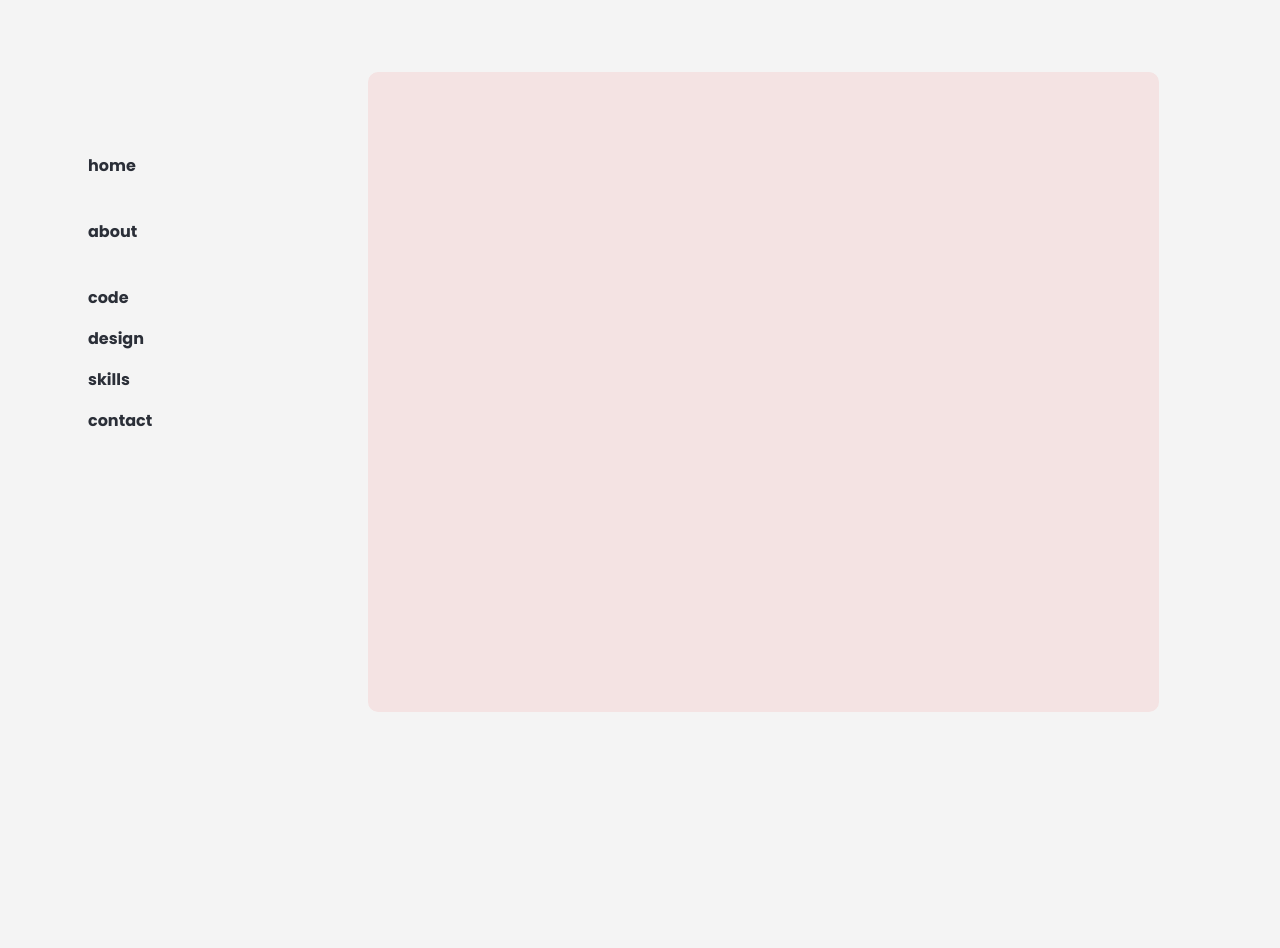
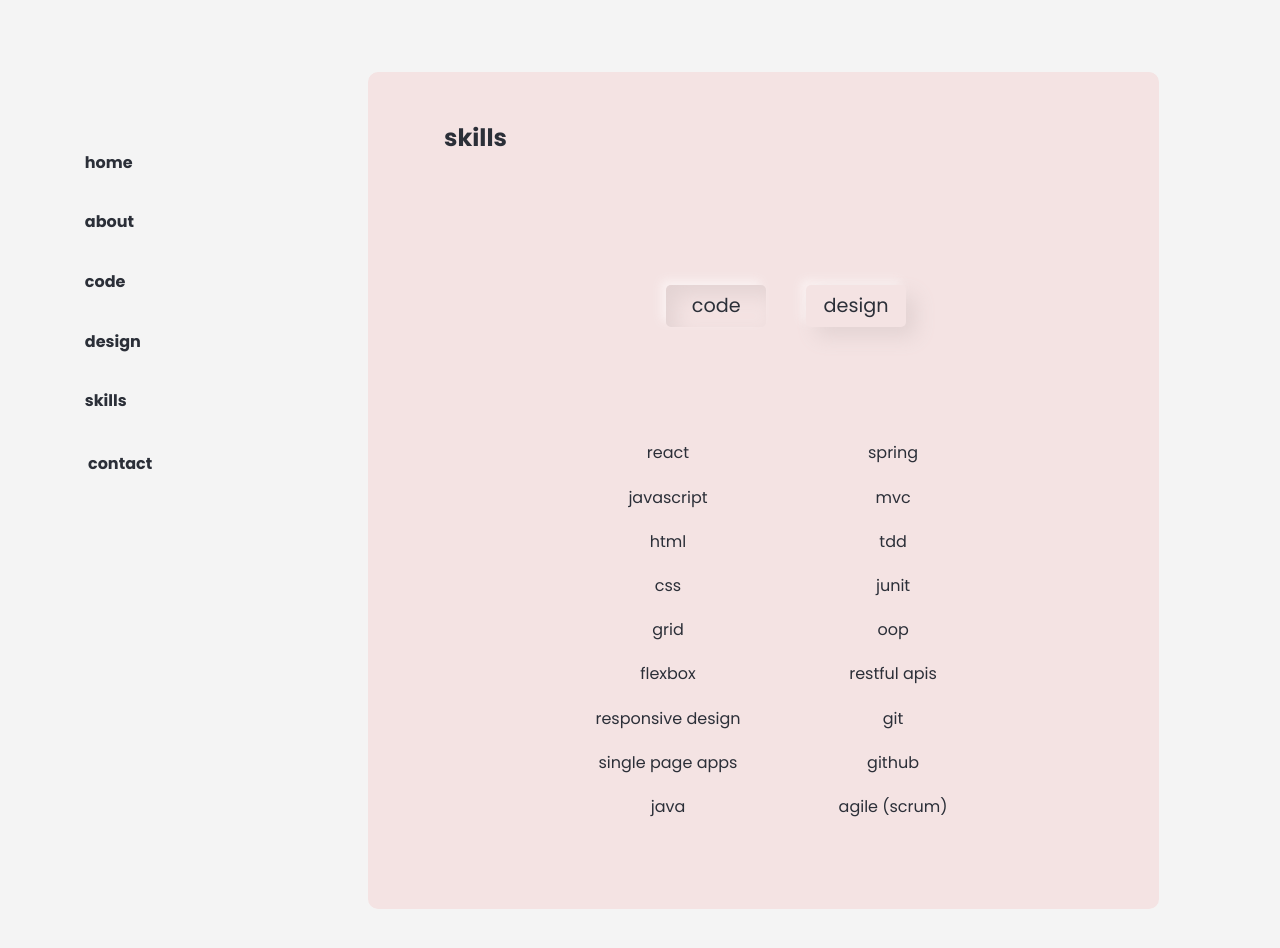
Before and after one commit to thornsberrysara/thornsberrysara.github.io, a React (Create React App) app in the folder portfolio/: page /skills/code in a window 1280 px wide. Shown: the top 948 px of the page. Before the commit the page ends 800 px from the top, so only its background shows below. Built offline with nearby package versions, Linux system fonts and the light colour scheme.

Commit message:
skills page finished

```diff
--- a/portfolio/src/App.css
+++ b/portfolio/src/App.css
@@ -2,8 +2,8 @@
   margin: 0;
   padding: 0;
   box-sizing: border-box;
-  font-family: 'Poppins', sans-serif;;
-  color: #2B2F38;
+  font-family: "Poppins", sans-serif;
+  color: #2b2f38;
 }
 
 body {
@@ -27,6 +27,68 @@ h4 {
   padding: 20px 90px 0 30px;
 }
 
+.skills-list {
+  columns: 2;
+  list-style: none;
+  margin-top: 5em;
+  margin-bottom: 5em;
+}
+
+.skills-list li {
+  padding: .6em 2em .6em 2em;
+  text-align: center;
+}
+
+.skills {
+  text-align: center;
+  display: flex;
+  flex-direction: column;
+  justify-content: center;
+  align-content: center;
+  align-items: center;
+}
+
+.on {
+  border-radius: 5px;
+  box-shadow: 0px 0px 0px #e3d3d3, 0px 0px 0px #faf1f1;
+  box-shadow: inset 10px 10px 20px #e3d3d3, -5px -5px 10px #faf1f1;
+  width: 5.2em;
+  height: 2.2em;
+  text-align: center;
+  margin-right: 0.5em;
+  font-size: 1.2em;
+  border: none;
+  outline: none;
+  background-color: transparent;
+  padding: 0 0 0 0;
+  margin-top: 3em;
+}
+
+.off {
+  border-radius: 5px;
+  box-shadow: 10px 10px 20px #e3d3d3, -5px -5px 10px #faf1f1;
+  width: 5.2em;
+  height: 2.2em;
+  text-align: center;
+  margin-left: 0.5em;
+  font-size: 1.2em;
+  border: none;
+  outline: none;
+  background-color: transparent;
+  padding: 0 0 0 0;
+  margin-top: 3em;
+}
+
+.off:hover {
+  cursor: pointer;
+}
+
+.buttons {
+  display: flex;
+  justify-content: center;
+  margin-top: 0;
+}
+
 @media screen and (min-width: 940px) {
   body {
     background-color: #f4f4f4;
@@ -36,6 +98,7 @@ h4 {
     background-color: #f4e3e3;
     width: 65%;
     height: 80vh;
+    height: auto;
     border-radius: 10px;
     margin-left: 20em;
     margin-bottom: 5em;
@@ -53,5 +116,6 @@ h4 {
     text-align: right;
     padding: 10em 5em 0 5em;
     width: 80%;
+    margin-bottom: 30vh;
   }
 }
--- a/portfolio/src/App.js
+++ b/portfolio/src/App.js
@@ -10,6 +10,9 @@ import {
   Link
 } from "react-router-dom";
 import Code from './pages/Code';
+import Design from './pages/Design';
+import SkillsCode from './pages/SkillsCode';
+import SkillsDesign from './pages/SkillsDesign';
 
 function App() {
   return (
@@ -20,6 +23,9 @@ function App() {
        <Switch>
           <Route exact path="/about" component={About} />
           <Route exact path="/code" component={Code} />
+          <Route exact path="/design" component={Design} />
+          <Route exact path="/skills/code" component={SkillsCode} />
+          <Route exact path="/skills/design" component={SkillsDesign} />
           <Route exact path="/" component={Home} />
         </Switch>
      </div>
--- a/portfolio/src/components/Card.css
+++ b/portfolio/src/components/Card.css
@@ -20,22 +20,20 @@
 }
 
 .card:hover + .tools {
-    display: grid;
-    grid-column: 2 / 3;
-
+    display: block;
+    position: relative;
+    color: #FF6B81;
 }
 
 .tools {
     display: none;
+    width: 14em;
+    color: #FF6B81;
+    list-style: none;
 }
 
-.card:nth-child(odd) {
-    text-align: left;
-}
-
-.card:nth-child(even) {
-    text-align: right;
-    background-color: green;
+.tools-list {
+    color: #FF6B81;
 }
 
 .title {
--- a/portfolio/src/components/Card.js
+++ b/portfolio/src/components/Card.js
@@ -1,18 +1,19 @@
 import React from "react";
-import './Card.css';
+import "./Card.css";
 
 const Card = ({ title, description, tools }) => {
   return (
+    <>
     <div className="card-container">
       <div className="card">
         <h3 className="title">{title}</h3>
         <p>{description}</p>
       </div>
       <div className="tools">
-  <p>{tools}</p>
+        {(tools = tools.map(tool => <li className="tools-list">{tool}</li>))}
       </div>
-
     </div>
+    </>
   );
 };
 
--- a/portfolio/src/components/Nav/Nav.css
+++ b/portfolio/src/components/Nav/Nav.css
@@ -9,7 +9,7 @@ nav {
     height: 5em;
 }
 
-li {
+.nav-link {
     padding: .3em;
 }
 
@@ -25,7 +25,7 @@ li {
     height: 30em;
 }
 
-button {
+.toggle-btn {
     border: none;
     background-color: transparent;
     outline: none;
@@ -47,7 +47,7 @@ button {
         position: fixed;
     }
 
-    button {
+    .toggle-btn {
         display: none;
     }
 
--- a/portfolio/src/components/Nav/Nav.js
+++ b/portfolio/src/components/Nav/Nav.js
@@ -18,15 +18,15 @@ export default class App extends Component {
         return (
           <>
               <nav>
-                    <button onClick={this.Toggle}>
+                    <button className="toggle-btn" onClick={this.Toggle}>
                     <i className="fas fa-bars"></i>
                     </button>
                     <ul className={this.state.toggle ? "nav-links show-nav" : "nav-links"}>
-                    <Link to="/"><li>home</li></Link>
-                    <Link to="/about"><li>about</li></Link>
-                        <li href="#">code</li>
-                        <li href="#">design</li>
-                        <li href="#">skills</li>
+                    <Link to="/"><li className="nav-link">home</li></Link>
+                    <Link to="/about"><li className="nav-link">about</li></Link>
+                    <Link to="/code"><li className="nav-link">code</li></Link>
+                    <Link to="/design"><li className="nav-link">design</li></Link>
+                    <Link to="/skills/code"><li className="nav-link">skills</li></Link>
                         <li href="#">contact</li>
                     </ul>
               </nav>
--- a/portfolio/src/pages/Code.js
+++ b/portfolio/src/pages/Code.js
@@ -4,7 +4,11 @@ import Card from "../components/Card";
 const Code = () => {
   return (
     <>
-        <Card title="food truck frenzy" description="Allows users to find local food truck menus, locations, hours and upcoming events." tools={[
+        <h3>code</h3>
+      <Card
+        title="food truck frenzy"
+        description="Allows users to find local food truck menus, locations, hours and upcoming events."
+        tools={[
           "java",
           "spring",
           "mvc",
@@ -12,76 +16,38 @@ const Code = () => {
           "agile (scrum)",
           "html",
           "css"
-       ]}/>
-        <Card title="trivia app" description="A quiz application based on 'How I Met Your Mother'." />
-        <Card title="donut maker" description="Make as many donuts as you can. Save up your donuts to purchase multipliers or auto-clickers." />
-        <Card title="music app" description="An SPA where users can create, read, update, and delete artists, albums, and songs, using an API." />
-        <Card title="to do list" description="Add, edit, and delete items on your to-do list." />
+        ]}
+      />
+      <Card
+        title="trivia app"
+        description="A quiz application based on 'How I Met Your Mother'."
+        tools={["react", "html", "css"]}
+      />
+      <Card
+        title="donut maker"
+        description="Make as many donuts as you can. Save up your donuts to purchase multipliers or auto-clickers."
+        tools={["javascript", "html", "css"]}
+      />
+      <Card
+        title="music app"
+        description="An SPA where users can create, read, update, and delete artists, albums, and songs, using an API."
+        tools={[
+          "java",
+          "javascript",
+          "restful apis",
+          "spring",
+          "mvc",
+          "html",
+          "css",
+          "agile (scrum)"
+        ]}
+      />
+      <Card
+        title="to do list"
+        description="Add, edit, and delete items on your to-do list."
+        tools={["react", "html", "css"]}
+      />
     </>
   );
-}
+};
 export default Code;
-
-
-
-//   const codeCards = [
-//     {
-//       id: 1,
-//       title: "food truck frenzy",
-//       description:
-//         "Allows users to find local food truck menus, locations, hours and upcoming events.",
-//       tools: [
-//         "java",
-//         "spring",
-//         "mvc",
-//         "thymeleaf",
-//         "agile (scrum)",
-//         "html",
-//         "css"
-//       ]
-//     },
-//     {
-//       id: 2,
-//       title: "trivia app",
-//       description: `A quiz application based on “How I Met Your Mother”.`,
-//       tools: ["react", "html", "css"]
-//     },
-//     {
-//       id: 3,
-//       title: "donut maker",
-//       description:
-//         "Make as many donuts as you can. Save up your donuts to purchase multipliers or auto-clickers.",
-//       tools: ["javascript", "html", "css"]
-//     },
-//     {
-//       id: 4,
-//       title: "music app",
-//       description:
-//         "An SPA where users can create, read, update, and delete artists, albums, and songs, using an API.",
-//       tools: [
-//         "java",
-//         "javascript",
-//         "restful apis",
-//         "spring",
-//         "mvc",
-//         "html",
-//         "css",
-//         "agile (scrum)"
-//       ]
-//     },
-//     {
-//       id: 5,
-//       title: "to do list",
-//       description: "Add, edit, and delete items on your to-do list.",
-//       tools: ["react", "html", "css"]
-//     }
-//   ];
-
-//   return (
-//     <>
-//       {codeCards.map(codeCard => (
-//         <div>{codeCard}</div>
-//       ))}
-//     </>
-//   );
-// };
--- /dev/null
+++ b/portfolio/src/pages/Design.js
@@ -0,0 +1,21 @@
+import React from "react";
+import Card from "../components/Card";
+
+const Design = () => {
+  return (
+    <>
+        <h3>design</h3>
+      <Card
+        title="fiddly"
+        description="A mobile application for an online plant store."
+        tools={[]}
+      />
+      <Card
+        title="music subscription"
+        description="An app where users can subscribe to the service and listen to their music."
+        tools={[]}
+      />
+    </>
+  );
+};
+export default Design;
--- a/portfolio/src/pages/Home.css
+++ b/portfolio/src/pages/Home.css
@@ -15,6 +15,7 @@ h2 {
     margin-left: 30px;
     margin-top: -.2em;
     padding-right: 3em;
+    margin-bottom: 60vh;
 }
 
 svg {
--- /dev/null
+++ b/portfolio/src/pages/SkillsCode.js
@@ -0,0 +1,43 @@
+import React from 'react';
+import {
+    BrowserRouter as Router,
+    Switch,
+    Route,
+    Link
+  } from "react-router-dom";
+
+const SkillsCode = () => {
+    return (
+        <>
+        <h3>skills</h3>
+    <div className="skills">
+        <div className="buttons">
+        <Link><button className="on">code</button></Link>
+        <Link to="/skills/design"><button className="off">design</button></Link>
+        </div>
+        <ul className="skills-list">
+            <li>react</li>
+            <li>javascript</li>
+            <li>html</li>
+            <li>css</li>
+            <li>grid</li>
+            <li>flexbox</li>
+            <li>responsive design</li>
+            <li>single page apps</li>
+            <li>java</li>
+            <li>spring</li>
+            <li>mvc</li>
+            <li>tdd</li>
+            <li>junit</li>
+            <li>oop</li>
+            <li>restful apis</li>
+            <li>git</li>
+            <li>github</li>
+            <li>agile (scrum)</li>
+        </ul>
+    </div>
+    </>
+    );
+}
+
+export default SkillsCode;
--- /dev/null
+++ b/portfolio/src/pages/SkillsDesign.js
@@ -0,0 +1,33 @@
+import React from 'react';
+import {
+    BrowserRouter as Router,
+    Switch,
+    Route,
+    Link
+  } from "react-router-dom";
+
+const SkillsDesign = () => {
+    return (
+        <>
+        <h3>skills</h3>
+    <div className="skills">
+        <div className="buttons">
+        <Link to="/skills/code"><button className="off">code</button></Link>
+        <Link><button className="on">design</button></Link>
+        </div>
+        <ul className="skills-list">
+            <li>figma</li>
+            <li>adobe xd</li>
+            <li>wireframing</li>
+            <li>prototyping</li>
+            <li>typography</li>
+            <li>design trends</li>
+            <li>animations</li>
+            <li>color theory</li>
+        </ul>
+    </div>
+    </>
+    );
+}
+
+export default SkillsDesign;
```
Lines whose indentation alone changed are shown as unchanged.
